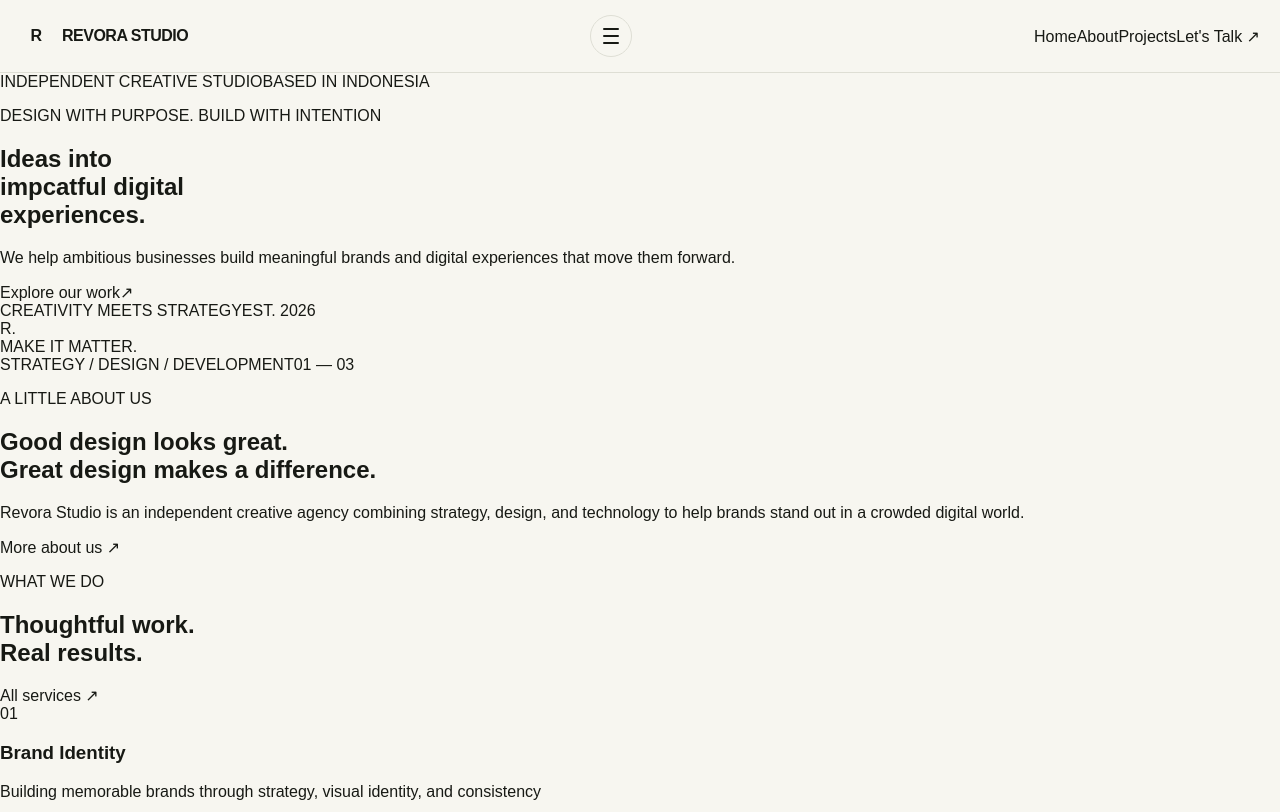
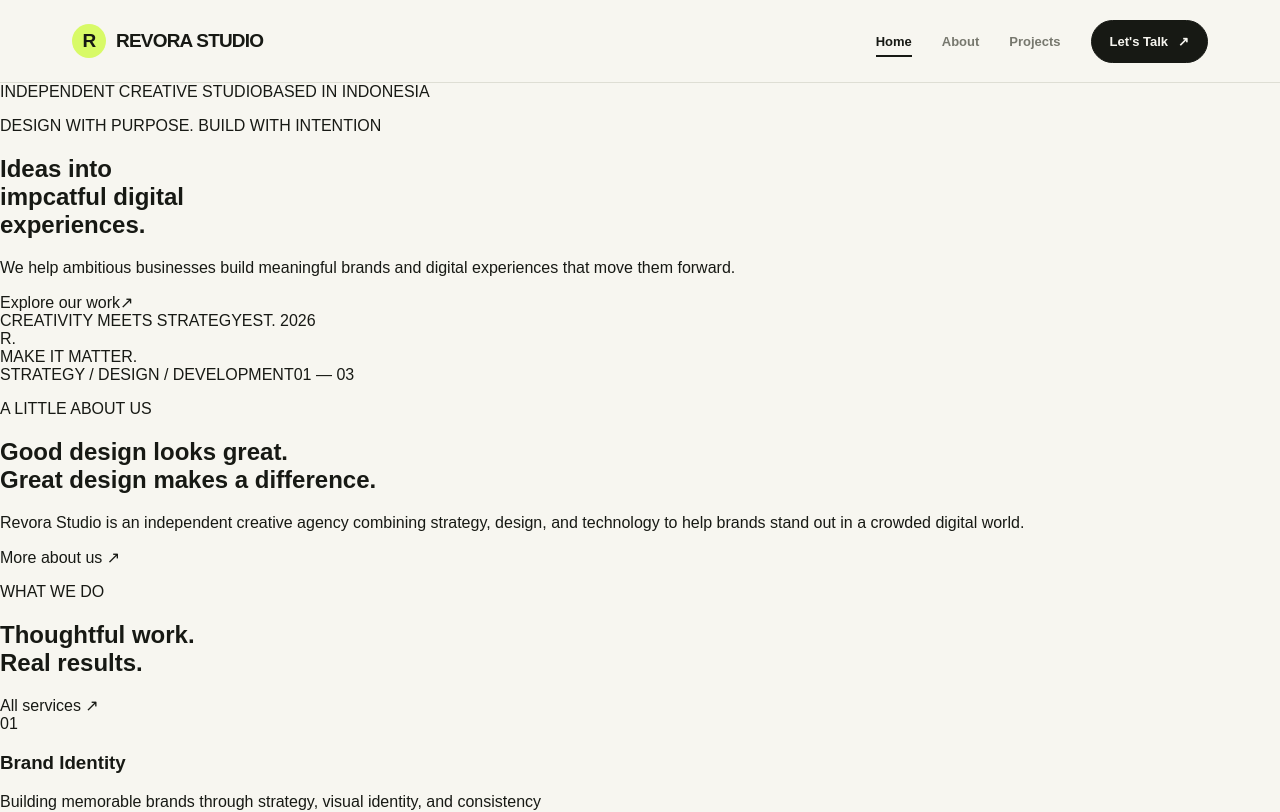
Before and after one commit to Christian3332/535250026_Tugas4_PraktikumFrontendProgramming, a Next.js app in the folder company-profile-nextjs/: page / in a window 1280 px wide. Shown: the top 812 px of the page. Built offline with nearby package versions, Linux system fonts and the light colour scheme.

Commit message:
menambahkan tombol contact dan responsive ui untuk navbar

```diff
--- a/company-profile-nextjs/app/styles/navbar.css
+++ b/company-profile-nextjs/app/styles/navbar.css
@@ -81,3 +81,171 @@
     border-radius: 2px;
     background: var(--foreground);
 }
+
+/* Menu mobile */
+.nav-links {
+    position: absolute;
+    top: 100%;
+    right: 0;
+    left: 0;
+    display: none;
+    flex-direction: column;
+    align-items: stretch;
+    gap: 0;
+    padding: 12px 20px 24px;
+    border-bottom: 1px solid var(--border);
+    background: var(--background);
+}
+
+.nav-links.nav-open {
+    display: flex;
+}
+
+.nav-link {
+    position: relative;
+    padding: 16px 0;
+    border-bottom: 1px solid var(--border);
+    color: var(--muted);
+    font-size: 14px;
+    font-weight: 600;
+    text-decoration: none;
+    transition: color 0.2s ease;
+}
+
+.nav-link:hover,
+.nav-link.active {
+    color: var(--foreground);
+}
+
+.nav-link.active::after {
+    display: none;
+}
+
+/* TOMBOL CONTACT */
+
+.nav-contact {
+    display: inline-flex;
+    align-items: center;
+    justify-content: center;
+    gap: 10px;
+    margin-top: 16px;
+    padding: 13px 18px;
+    border: 1px solid var(--foreground);
+    border-radius: 999px;
+    background: var(--foreground);
+    color: var(--background);
+    font-size: 13px;
+    font-weight: 600;
+    text-decoration: none;
+    transition:
+        background 0.2s ease,
+        color 0.2s ease,
+        transform 0.2s ease;
+}
+
+.nav-contact:hover {
+    transform: translateY(-2px);
+    background: var(--accent);
+    color: var(--foreground);
+}
+
+/* HP KECIL */
+
+@media (max-width: 380px) {
+    .navbar {
+        padding: 0 14px;
+    }
+
+    .nav-logo {
+        font-size: 14px;
+    }
+
+    .nav-logo-mark {
+        width: 28px;
+        height: 28px;
+    }
+
+    .nav-logo-mark span {
+        width: 19px;
+    }
+}
+
+/* TABLET */
+
+@media (min-width: 768px) {
+    .navbar {
+        min-height: 76px;
+        padding: 0 28px;
+    }
+
+    .nav-logo {
+        font-size: 17px;
+    }
+
+    .nav-links {
+        position: static;
+        display: flex;
+        flex-direction: row;
+        align-items: center;
+        gap: 22px;
+        padding: 0;
+        border: none;
+        background: transparent;
+    }
+
+    .nav-link {
+        padding: 8px 0;
+        border-bottom: none;
+        font-size: 13px;
+    }
+
+    .nav-link.active::after {
+        position: absolute;
+        right: 0;
+        bottom: 0;
+        left: 0;
+        display: block;
+        height: 2px;
+        background: var(--foreground);
+        content: "";
+    }
+
+    .nav-contact {
+        margin-top: 0;
+    }
+
+    .nav-menu-button {
+        display: none;
+    }
+}
+
+/* DESKTOP */
+
+@media (min-width: 1024px) {
+    .navbar {
+        width: min(1200px, 100%);
+        min-height: 82px;
+        padding: 0 32px;
+        gap: 32px;
+    }
+
+    .nav-logo {
+        font-size: 19px;
+        letter-spacing: -0.8px;
+    }
+
+    .nav-logo-mark {
+        width: 34px;
+        height: 34px;
+        border-radius: 50%;
+        background: var(--accent);
+    }
+
+    .nav-logo-mark span {
+        width: 17px;
+    }
+
+    .nav-links {
+        gap: 30px;
+    }
+}
```
